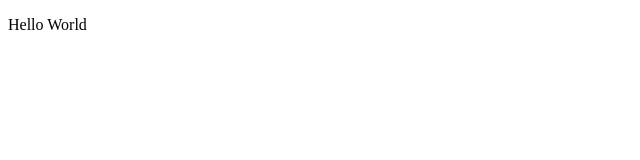
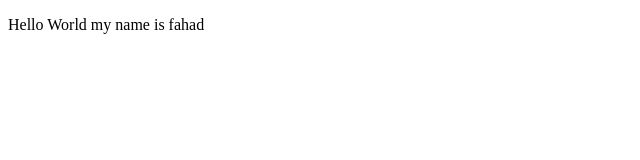
Before and after one commit to fahadamin1997110/WebDevelopmentCS50, a plain HTML site: page index.html in a window 1280 px wide. Shown: the whole page, without its empty margins (0-640 px from the left). Drawn offline with Linux system fonts and the light colour scheme.

Commit message:
Update index.html

```diff
--- a/index.html
+++ b/index.html
@@ -4,6 +4,6 @@
 	<title>MY Page</title>
 </head>
 <body>
-<p>Hello World</p>
+<p>Hello World my name is fahad</p>
 </body>
 </html>
```
